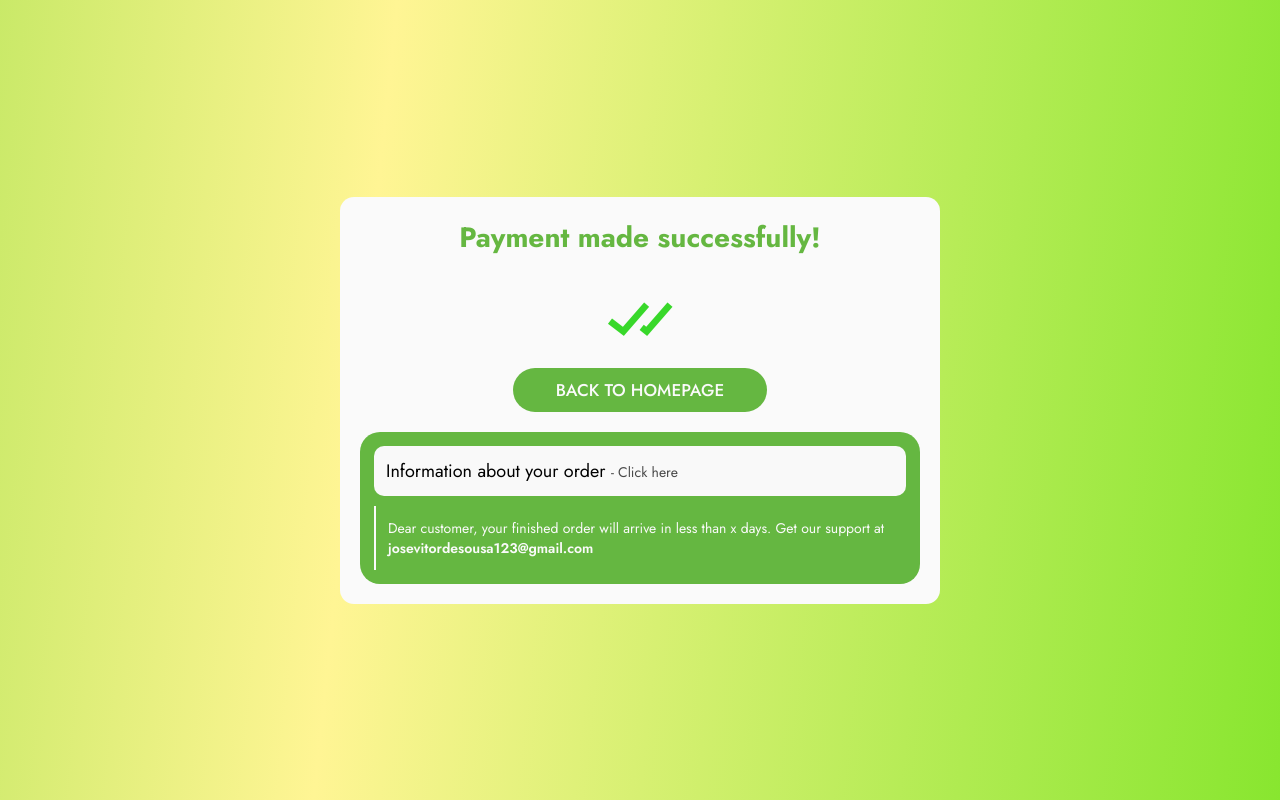
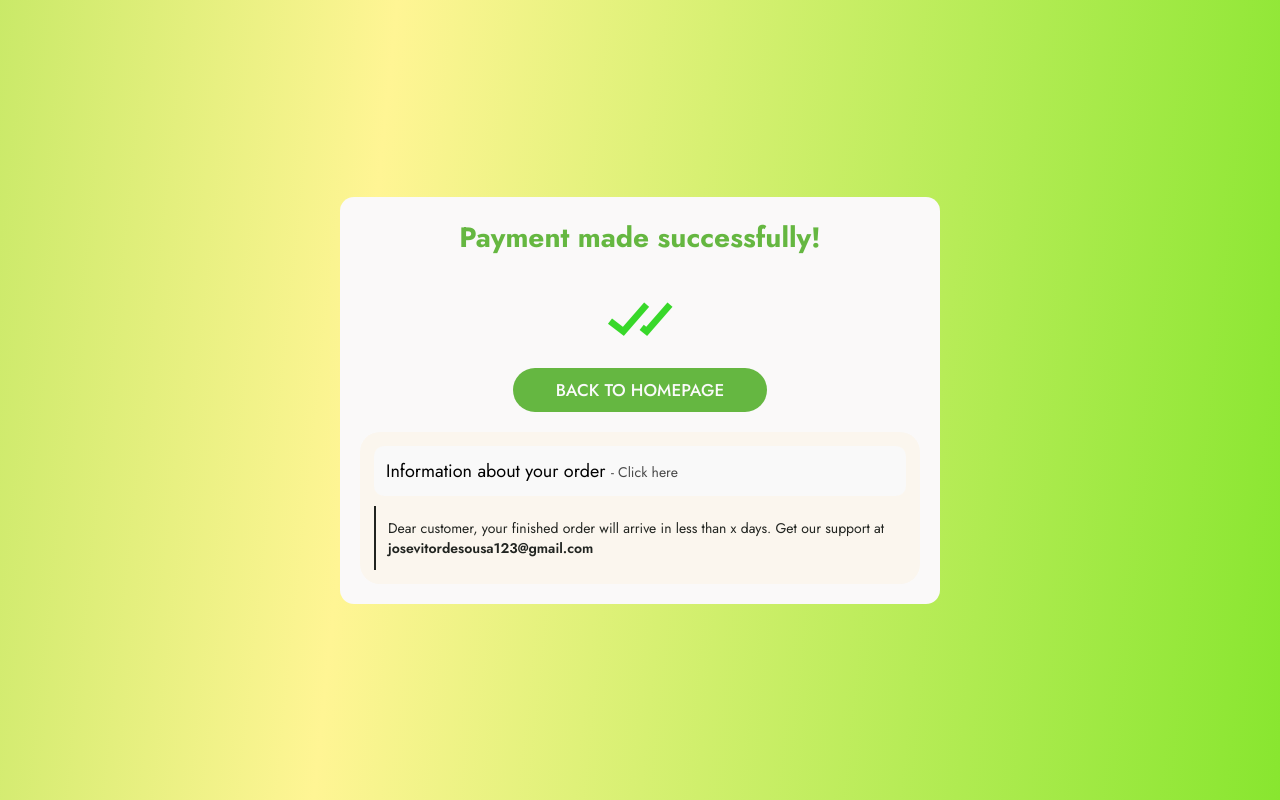
Before and after one commit to josevitor555/MyShirt, a website: page public/successPage.html in a window 1280 px wide. Drawn offline with nearby package versions, Linux system fonts and the light colour scheme.

Commit message:
Latest Version

```diff
--- a/public/css/successPage.css
+++ b/public/css/successPage.css
@@ -38,7 +38,7 @@
   align-items: center;
   justify-content: center;
   padding: 2rem;
-  background: #fafafa;
+  background: #faf9f9;
   border-radius: 1.4rem;
   width: 600px;
 }
@@ -79,7 +79,7 @@
   opacity: 0;
 }
 .sc-container .content-box .accordion {
-  background: #65b741;
+  background: #FBF6EE;
   width: 100%;
   height: auto;
   margin-top: 2rem;
@@ -102,12 +102,12 @@
   padding: 1.2rem;
   font-size: 1.4rem;
   font-weight: 400;
-  border-left: 2px solid #fafafa;
-  color: #fafafa;
+  border-left: 2px solid #212420;
+  color: #212420;
 }
 .sc-container .content-box .accordion .accordion-content a {
   text-decoration: none;
-  color: #fafafa;
+  color: #212420;
   font-weight: 600;
   transition: .3s;
 }
```
